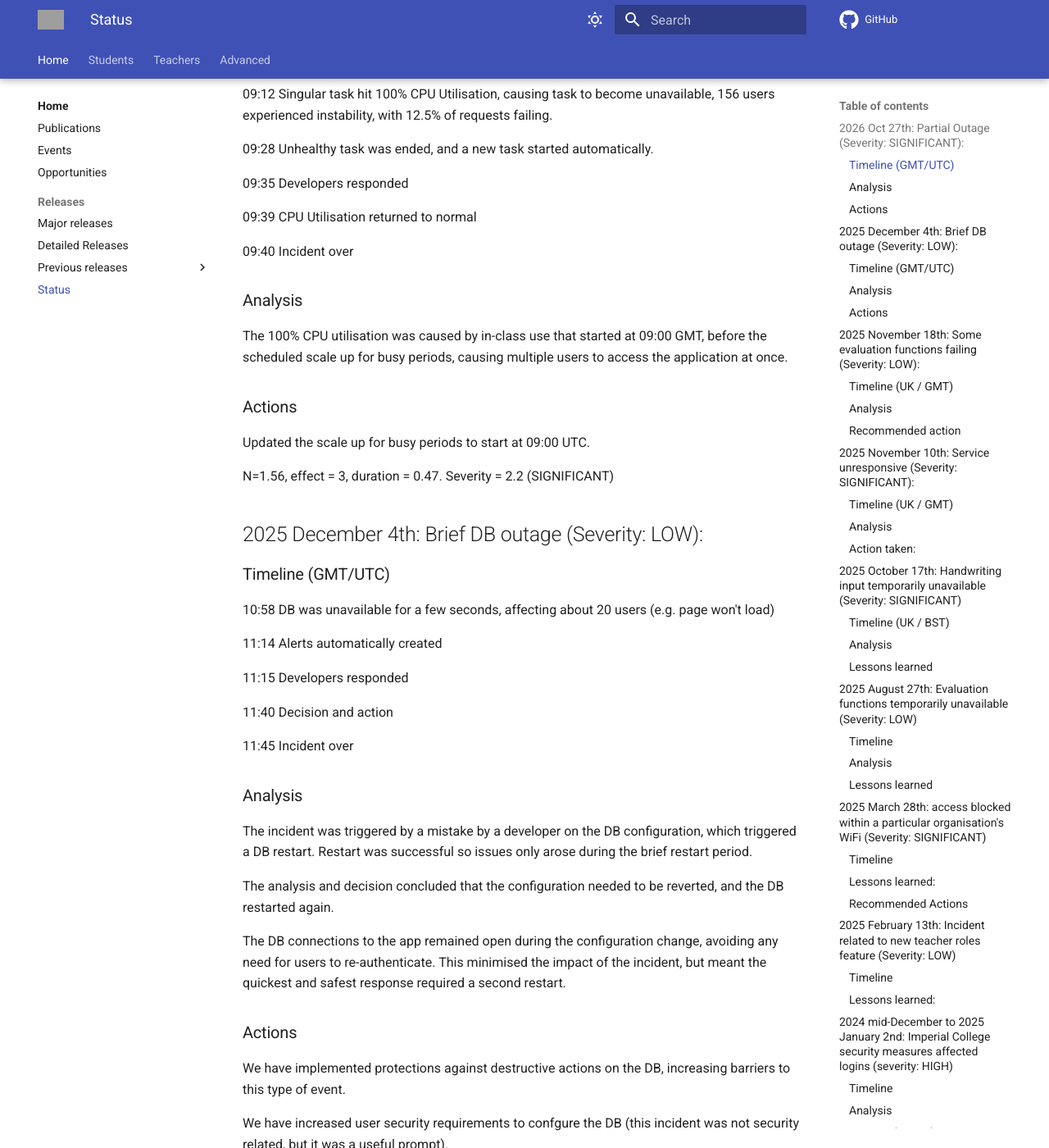
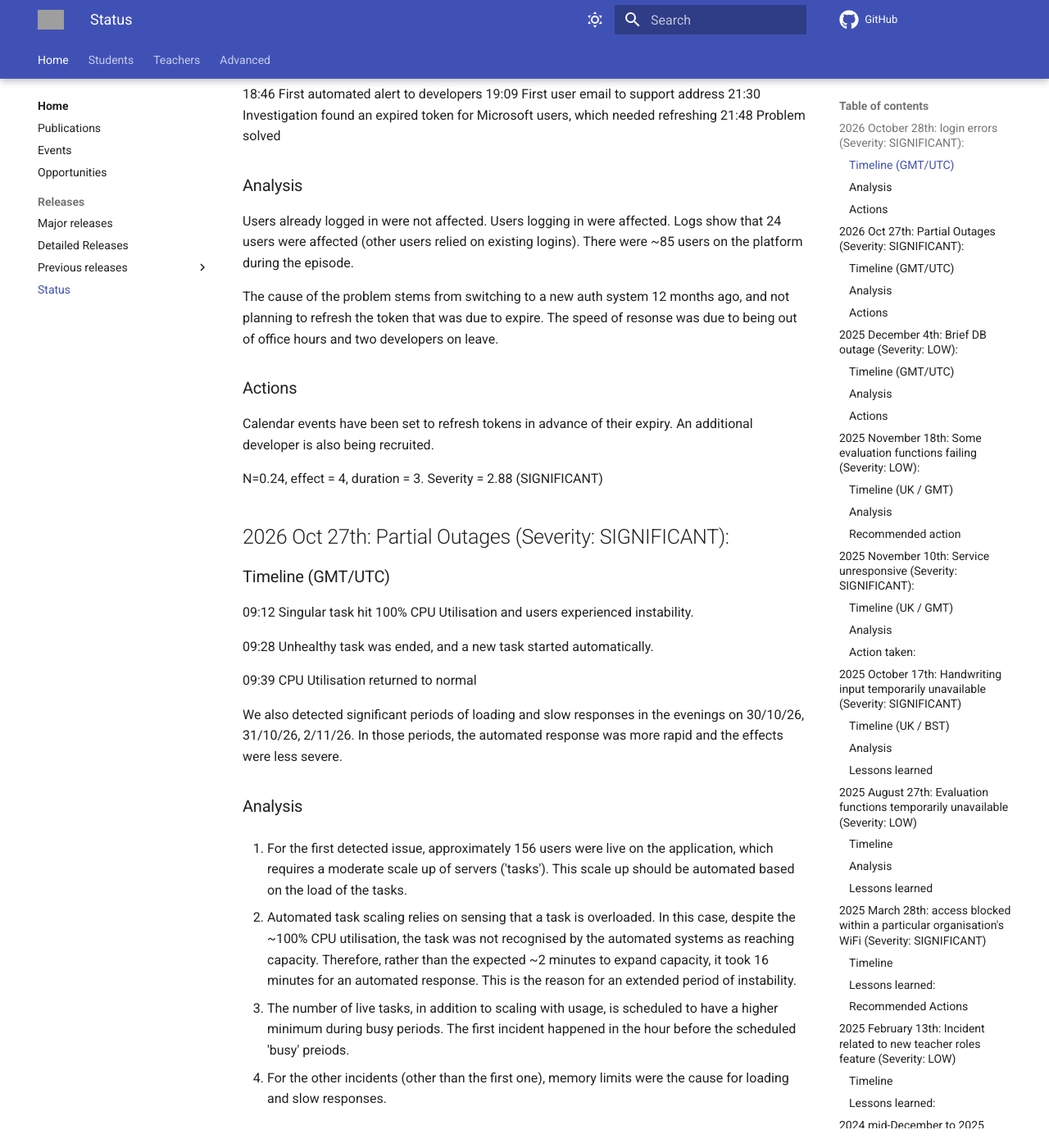
Before and after one commit to lambda-feedback/user-documentation, an MkDocs documentation site: the page built from docs/releases/status.md, in a window 1280 px wide and 1400 px high, scrolled down 749 px. Shown: the whole window at 82% size. Built offline with MkDocs 1.6.1 and Material for MkDocs 9.7.7, drawn with Linux system fonts in a browser that asks for light colours; comment, search, counter and statistics services are not loaded; some of the changed text lies outside the part shown; grey boxes are pictures that could not be loaded.

Commit message:
Rebased and updated with tech details

```diff
--- a/docs/releases/status.md
+++ b/docs/releases/status.md
@@ -16,29 +16,68 @@ Severity:
 
 The severity is used to decide how much we invest in preventative measures, detection, mitigation plans, and rehearsals.
 
-## 2026 Oct 27th: Partial Outage (Severity: SIGNIFICANT):
+## 2026 October 28th: login errors (Severity: SIGNIFICANT):
 
 ### Timeline (GMT/UTC)
 
-09:12 Singular task hit 100% CPU Utilisation, causing task to become unavailable, 156 users experienced instability, with 12.5% of requests failing.
+18:46 First automated alert to developers
+19:09 First user email to support address
+21:30 Investigation found an expired token for Microsoft users, which needed refreshing
+21:48 Problem solved
+
+### Analysis
+
+Users already logged in were not affected. Users logging in were affected. Logs show that 24 users were affected (other users relied on existing logins). There were ~85 users on the platform during the episode.
+
+The cause of the problem stems from switching to a new auth system 12 months ago, and not planning to refresh the token that was due to expire. The speed of resonse was due to being out of office hours and two developers on leave.
+
+### Actions
+
+Calendar events have been set to refresh tokens in advance of their expiry. An additional developer is also being recruited.
+
+N=0.24, effect = 4, duration = 3. Severity = 2.88 (SIGNIFICANT)
+
+## 2026 Oct 27th: Partial Outages (Severity: SIGNIFICANT):
+
+### Timeline (GMT/UTC)
+
+09:12 Singular task hit 100% CPU Utilisation and users experienced instability.
 
 09:28 Unhealthy task was ended, and a new task started automatically.
 
-09:35 Developers responded
-
 09:39 CPU Utilisation returned to normal
 
-09:40 Incident over
+We also detected significant periods of loading and slow responses in the evenings on 30/10/26, 31/10/26, 2/11/26. In those periods, the automated response was more rapid and the effects were less severe.
 
 ### Analysis
 
-The 100% CPU utilisation was caused by in-class use that started at 09:00 GMT, before the scheduled scale up for busy periods, causing multiple users to access the application at once.
+1. For the first detected issue, approximately 156 users were live on the application, which requires a moderate scale up of servers ('tasks'). This scale up should be automated based on the load of the tasks.
+
+2. Automated task scaling relies on sensing that a task is overloaded. In this case, despite the ~100% CPU utilisation, the task was not recognised by the automated systems as reaching capacity. Therefore, rather than the expected ~2 minutes to expand capacity, it took 16 minutes for an automated response. This is the reason for an extended period of instability.
+
+3. The number of live tasks, in addition to scaling with usage, is scheduled to have a higher minimum during busy periods. The first incident happened in the hour before the scheduled 'busy' preiods.
+
+4. For the other incidents (other than the first one), memory limits were the cause for loading and slow responses.
+
 
 ### Actions
 
-Updated the scale up for busy periods to start at 09:00 UTC.
+All of the following have been done to prevent future events:
 
-N=1.56, effect = 3, duration = 0.47. Severity = 2.2 (SIGNIFICANT)
+1. Extend the scheduled busy periods, i.e. times with an increased base number of tasks, to start one hour earlier.
+
+2. Double the memory in each task.
+
+3. Stricter measures of task health for faster and more reliable automated scaling responses.
+
+4. Stricter and more accurate memory thresholds to trigger automated scaling.
+
+5. New monitoring of slowdowns in event loops, for better detection of issues.
+
+6. Common highest-memory-usage DB queries were optimised to reduce typical memory loads on the tasks.
+
+N~2, effect = 3, duration = ~0.5. Severity ~3 (SIGNIFICANT)
+
 
 ## 2025 December 4th: Brief DB outage (Severity: LOW):
 
```
Also changed, not shown: other parts of docs/releases/status.md (+1 -1 lines).
